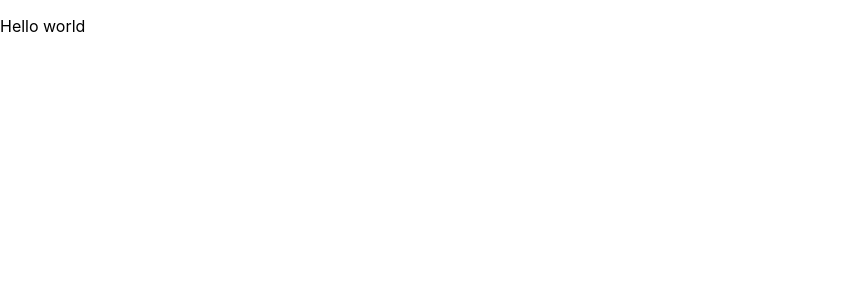
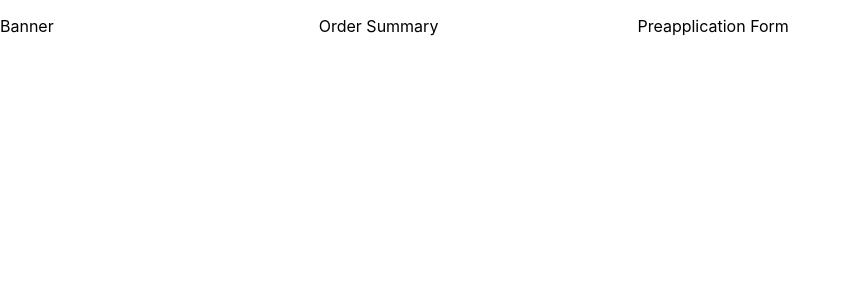
Before and after one commit to Dewalade1/paystaq-shopping-credit-preapproval-frontend-demo, a Next.js app: page / in a window 1280 px wide. Shown: the top 300 px of the page, without its empty margins (0-850 px from the left). Built offline with nearby package versions, Linux system fonts and the light colour scheme.

Commit message:
feat: add component layout

```diff
--- a/components/banner.js
+++ b/components/banner.js
@@ -0,0 +1,11 @@
+import styles from '../styles/banner.module.css';
+
+const Banner = () => {
+    return (
+      <div id={styles.bannerLayout}>
+        <p>Banner</p>
+      </div>
+    );
+}
+
+export default Banner;
--- a/components/orderSummary.js
+++ b/components/orderSummary.js
@@ -0,0 +1,11 @@
+import styles from "../styles/orderSummary.module.css";
+
+const OrderSummary = () => {
+  return (
+    <div id={styles.orderSummaryLayout}>
+      <p>Order Summary</p>
+    </div>
+  );
+};
+
+export default OrderSummary;
--- /dev/null
+++ b/components/preappForm.js
@@ -0,0 +1,11 @@
+import styles from "../styles/preappForm.module.css";
+
+const PreappForm = () => {
+  return (
+    <div id={styles.preApplicationFormLayout}>
+      <p>Preapplication Form</p>
+    </div>
+  );
+};
+
+export default PreappForm;
--- a/components/templates/main.js
+++ b/components/templates/main.js
@@ -1,10 +1,18 @@
+import React from 'react';
 
-const  MainTemplate = () => {
-    return (
-        <>
-        <p> Hello world</p>
-        </>
-    )
-}
+import Banner from "../banner";
+import Layout from "../layouts/layout";
+import PreappForm from "../preappForm";
+import OrderSummary from "../orderSummary";
+
+const MainTemplate = () => {
+  return (
+    <Layout>
+      <Banner />
+      <OrderSummary />
+      <PreappForm />
+    </Layout>
+  );
+};
 
 export default MainTemplate;
--- a/pages/index.js
+++ b/pages/index.js
@@ -1,15 +1,10 @@
-import Head from 'next/head';
-import Image from 'next/image';
 import styles from '../styles/Home.module.css';
 
-import Layout from '../components/layouts/layout';
 import MainTemplate from '../components/templates/main';
 
 const Home = () => {
   return (
-    <Layout>
       <MainTemplate />
-    </Layout>
   );
 }
 
--- /dev/null
+++ b/styles/banner.module.css
@@ -0,0 +1,7 @@
+
+
+#bannerLayout {
+  display: inline-block;
+  height: 100vh;
+  width: 24.9vw;
+}
--- a/styles/globals.css
+++ b/styles/globals.css
@@ -14,3 +14,24 @@ a {
 * {
   box-sizing: border-box;
 }
+
+/** BANNER **/
+#banner-layout {
+  display: inline-block;
+  height: 100vh;
+  width: 24.9vw;
+}
+
+/** ORDER SUMMARY **/
+#order-summary-layout {
+  display: inline-block;
+  height: 100vh;
+  width: 24.9vw;
+}
+
+/** PREAPPLICATION FORM **/
+#pre-application-form-layout {
+  display: inline-block;
+  height: 100vh;
+  width: 49vw;
+}
--- /dev/null
+++ b/styles/orderSummary.module.css
@@ -0,0 +1,6 @@
+
+#orderSummaryLayout {
+  display: inline-block;
+  height: 100vh;
+  width: 24.9vw;
+}
--- /dev/null
+++ b/styles/preappForm.module.css
@@ -0,0 +1,7 @@
+
+
+#preApplicationFormLayout {
+  display: inline-block;
+  height: 100vh;
+  width: 49vw;
+}
```
